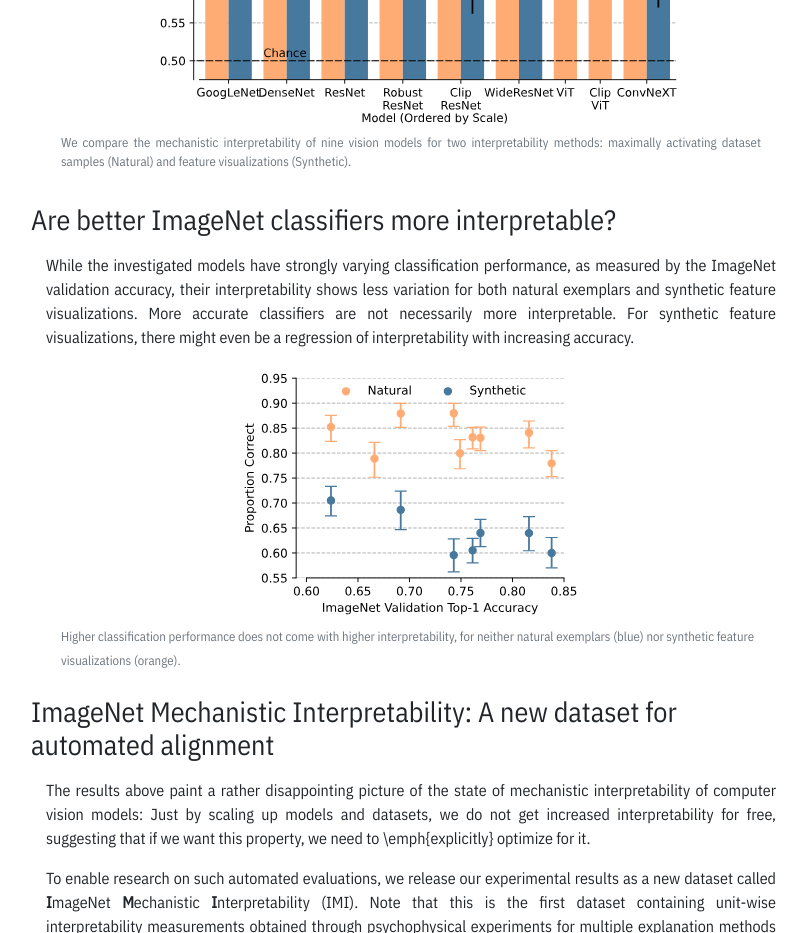
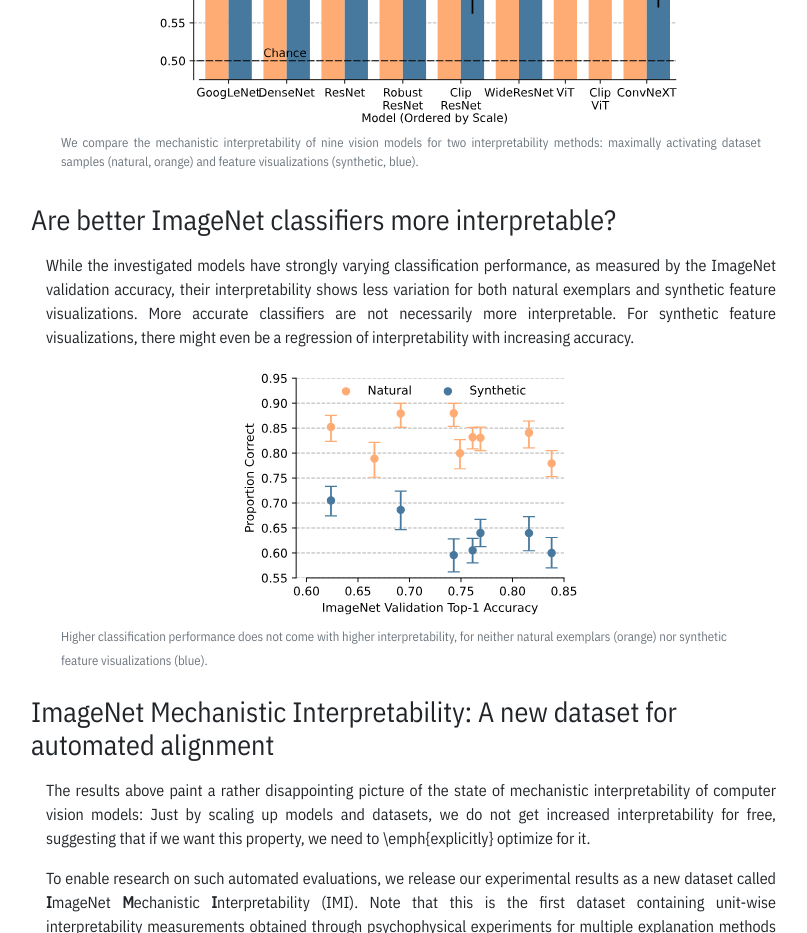
Before and after one commit to brendel-group/imi, a plain HTML site: page index.html in a window 1280 px wide. Shown: the part 1920-2853 px from the top of the page, without its empty margins (229-1036 px from the left). Drawn offline with nearby package versions, Linux system fonts and the light colour scheme.

Commit message:
Fix color typo in captions

```diff
--- a/index.html
+++ b/index.html
@@ -263,7 +263,7 @@
                     </div>
                     <small class="text-muted">
                         <p>
-                            We compare the mechanistic interpretability of nine vision models for two interpretability methods: maximally activating dataset samples (Natural) and feature visualizations (Synthetic).
+                            We compare the mechanistic interpretability of nine vision models for two interpretability methods: maximally activating dataset samples (natural, orange) and feature visualizations (synthetic, blue).
                         </p>
                     </small>
                 </div>
@@ -284,7 +284,7 @@
                         <img src="img/model_accuracy_vs_performance.svg" style="max-width: 350px;" />
                     </div>
                     <small class="text-muted">
-                        Higher classification performance does not come with higher interpretability, for neither natural exemplars (blue) nor synthetic feature visualizations (orange).
+                        Higher classification performance does not come with higher interpretability, for neither natural exemplars (orange) nor synthetic feature visualizations (blue).
                     </small>
                 </div>
 
```
